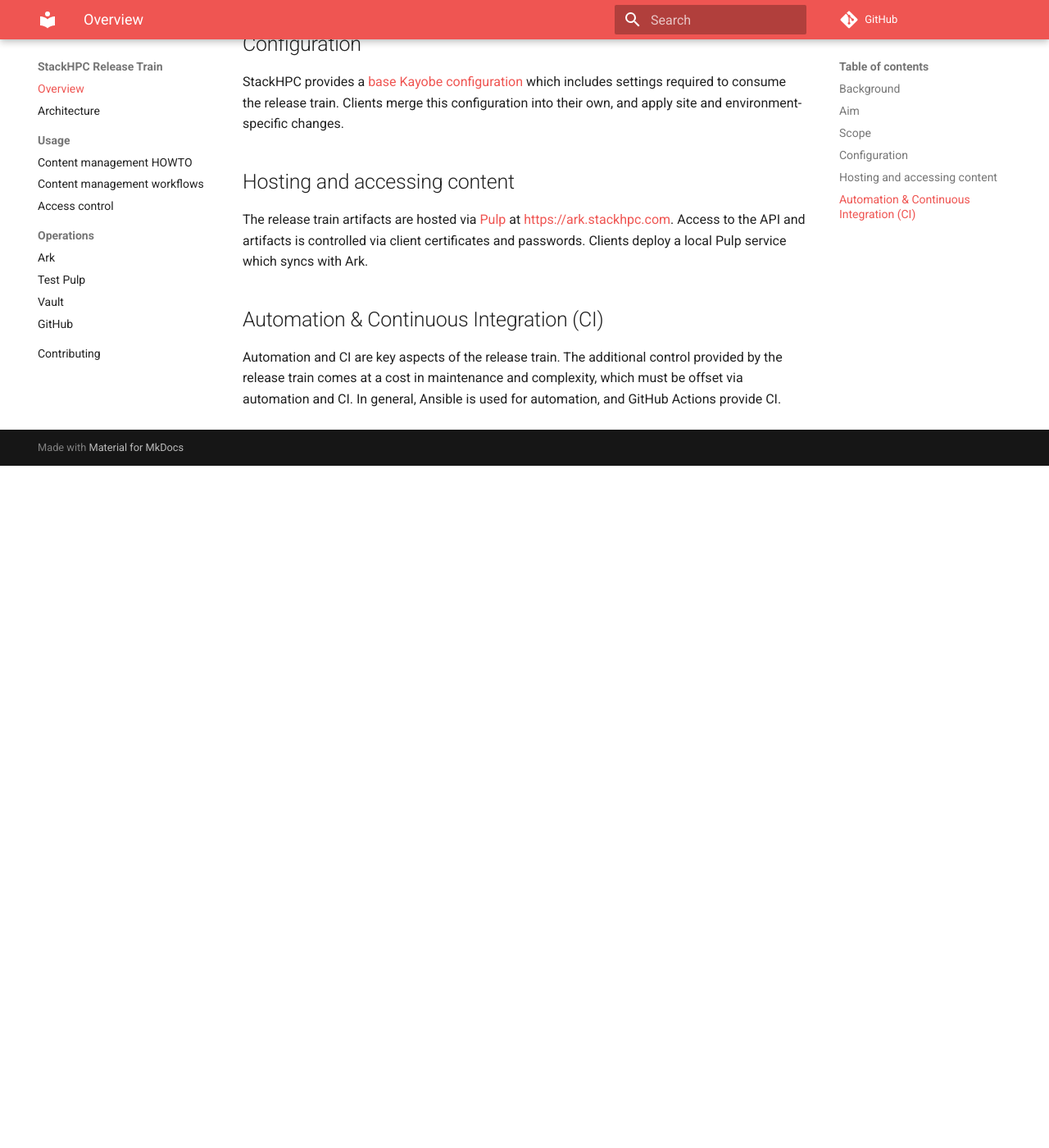
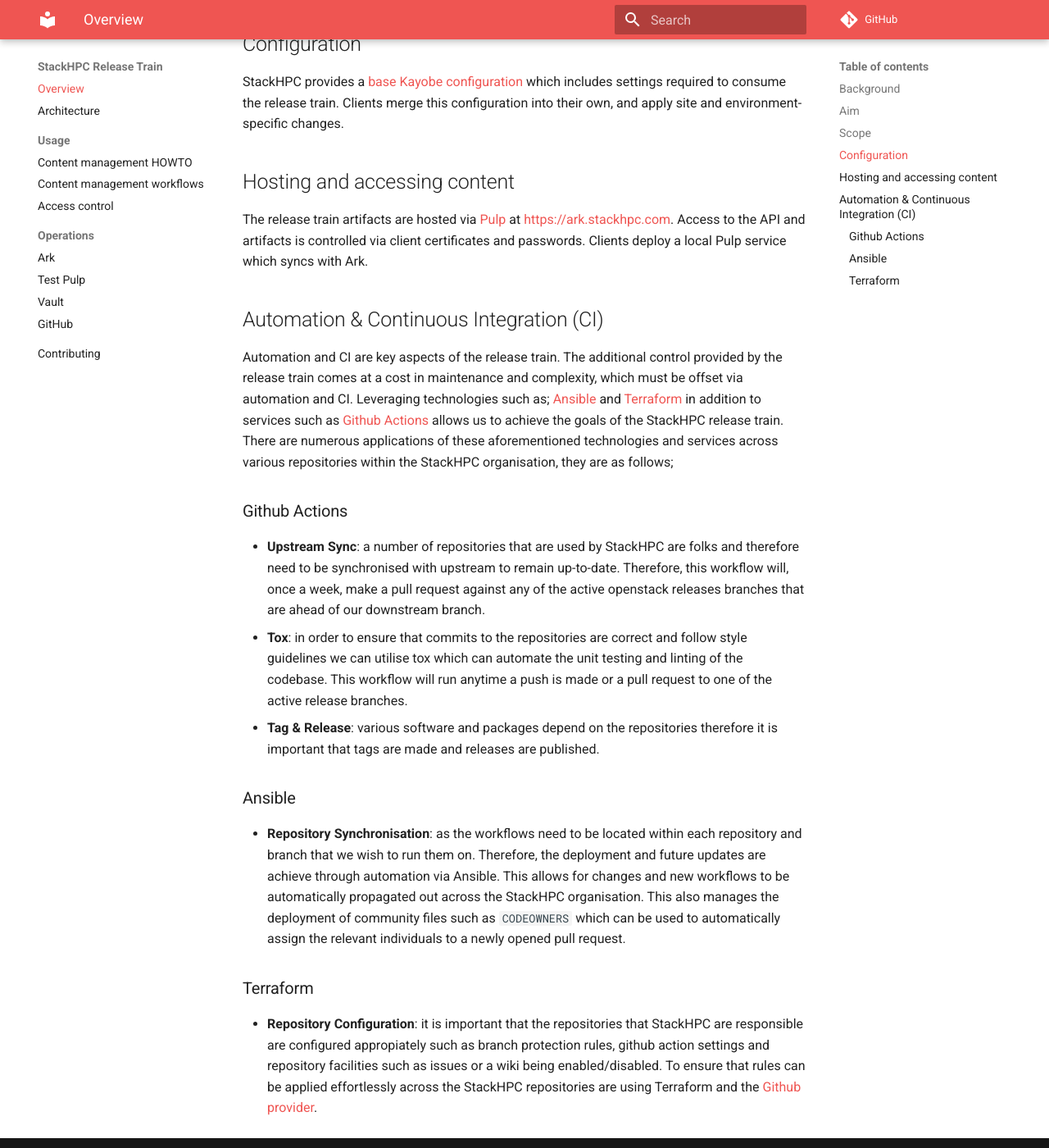
Before and after one commit to stackhpc/stackhpc-release-train, an MkDocs documentation site: the page built from docs/index.md, in a window 1280 px wide and 1400 px high, scrolled down 989 px. Shown: the whole window at 82% size. Built offline with MkDocs 1.6.1 and Material for MkDocs 9.7.7, drawn with Linux system fonts in a browser that asks for light colours; comment, search, counter and statistics services are not loaded; before the commit the page ends 1557 px from its top, so only the background shows below that.

Commit message:
feat: update `CI` on the `homepage`

```diff
--- a/docs/index.md
+++ b/docs/index.md
@@ -43,5 +43,18 @@ Clients deploy a local Pulp service which syncs with Ark.
 ## Automation & Continuous Integration (CI)
 
 Automation and CI are key aspects of the release train.
-The additional control provided by the release train comes at a cost in maintenance and complexity, which must be offset via automation and CI.
-In general, Ansible is used for automation, and GitHub Actions provide CI.
+The additional control provided by the release train comes at a cost in maintenance and complexity, which must be offset via automation and CI. Leveraging technologies such as; [Ansible](https://www.ansible.com/) and [Terraform](https://www.terraform.io/) in addition to services such as [Github Actions](https://github.com/features/actions) allows us to achieve the goals of the StackHPC release train. There are numerous applications of these aforementioned technologies and services across various repositories within the StackHPC organisation, they are as follows;
+
+### Github Actions
+
+* **Upstream Sync**: a number of repositories that are used by StackHPC are folks and therefore need to be synchronised with upstream to remain up-to-date. Therefore, this workflow will, once a week, make a pull request against any of the active openstack releases branches that are ahead of our downstream branch.
+* **Tox**: in order to ensure that commits to the repositories are correct and follow style guidelines we can utilise tox which can automate the unit testing and linting of the codebase. This workflow will run anytime a push is made or a pull request to one of the active release branches.
+* **Tag & Release**: various software and packages depend on the repositories therefore it is important that tags are made and releases are published.
+
+### Ansible
+
+* **Repository Synchronisation**: as the workflows need to be located within each repository and branch that we wish to run them on. Therefore, the deployment and future updates are achieve through automation via Ansible. This allows for changes and new workflows to be automatically propagated out across the StackHPC organisation. This also manages the deployment of community files such as `CODEOWNERS` which can be used to automatically assign the relevant individuals to a newly opened pull request.
+
+### Terraform
+
+* **Repository Configuration**: it is important that the repositories that StackHPC are responsible are configured appropiately such as branch protection rules, github action settings and repository facilities such as issues or a wiki being enabled/disabled. To ensure that rules can be applied effortlessly across the StackHPC repositories are using Terraform and the [Github provider](https://registry.terraform.io/providers/integrations/github/latest/docs).
```
